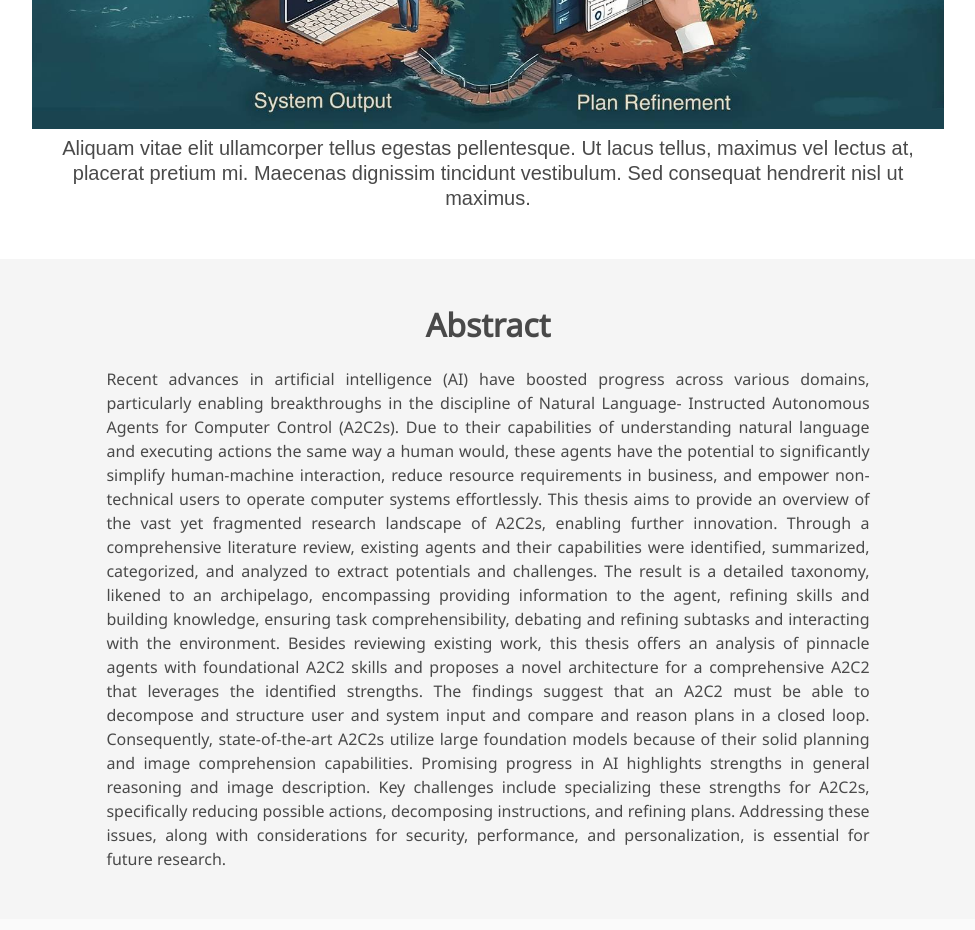
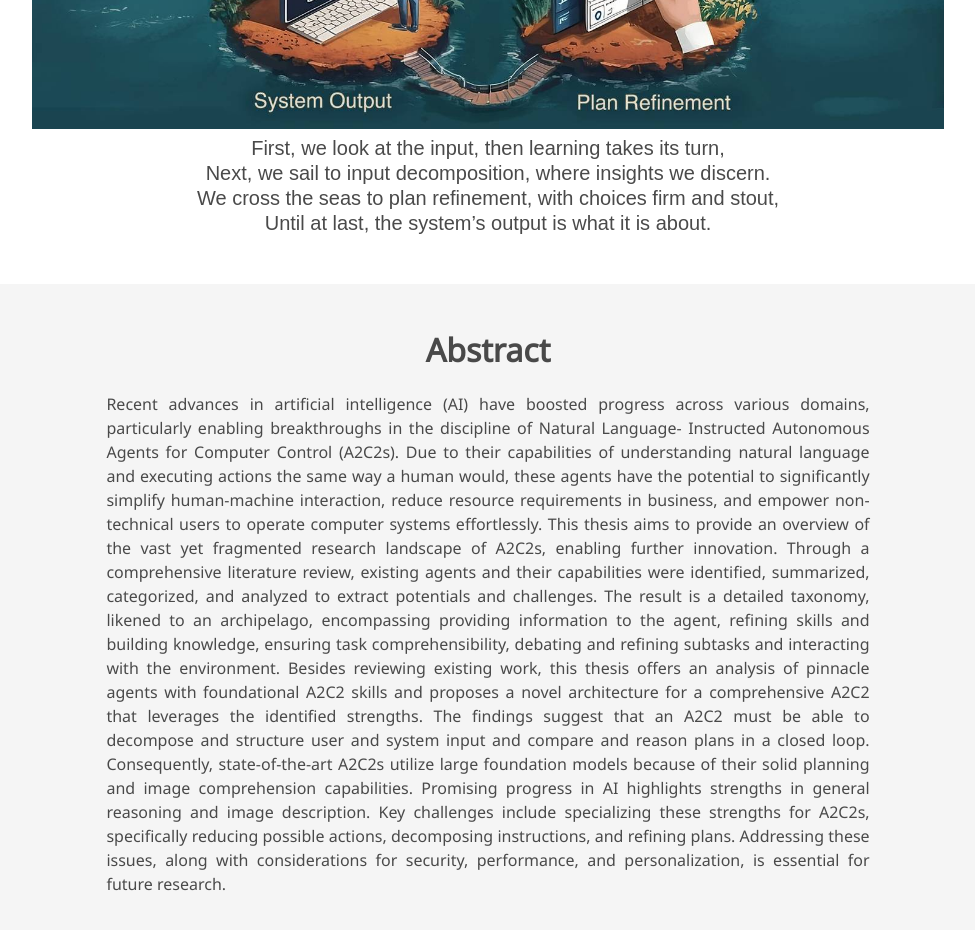
Before and after one commit to Yingrjimsch/a2c2, a plain HTML site: page index.html in a window 1280 px wide. Shown: the part 860-1790 px from the top of the page, without its empty margins (152-1127 px from the left). Drawn offline with nearby package versions, Linux system fonts and the light colour scheme; some icons are missing; a web font is replaced by a local one.

Commit message:
chore: added caption image

```diff
--- a/index.html
+++ b/index.html
@@ -125,7 +125,10 @@
 
       <img src="static/images/Islands_complete.jpg" alt="MY ALT TEXT"/>
       <h2 class="subtitle has-text-centered">
-        Aliquam vitae elit ullamcorper tellus egestas pellentesque. Ut lacus tellus, maximus vel lectus at, placerat pretium mi. Maecenas dignissim tincidunt vestibulum. Sed consequat hendrerit nisl ut maximus.
+        First, we look at the input, then learning takes its turn,<br>
+Next, we sail to input decomposition, where insights we discern.<br>
+We cross the seas to plan refinement, with choices firm and stout,<br>
+Until at last, the system’s output is what it is about.
       </h2>
     </div>
   </div>
```
